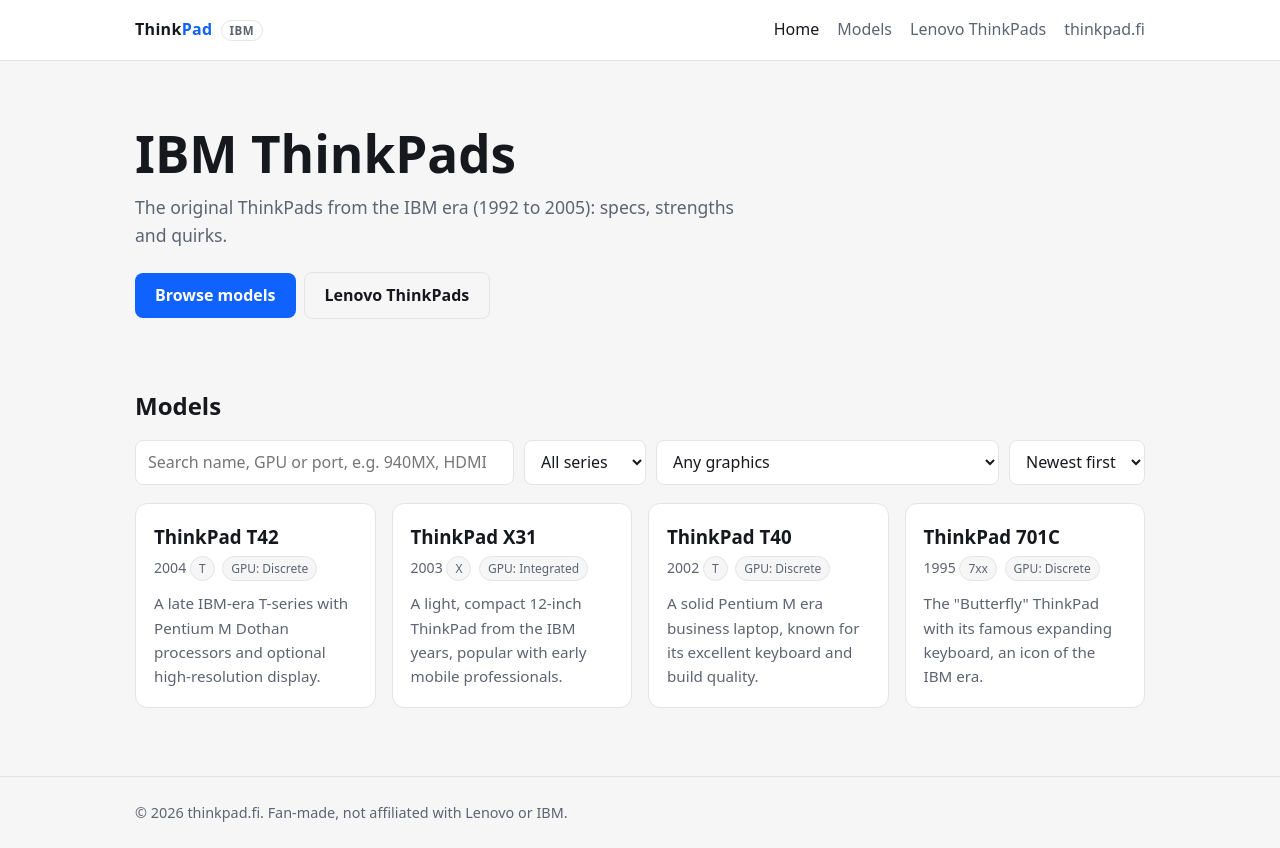
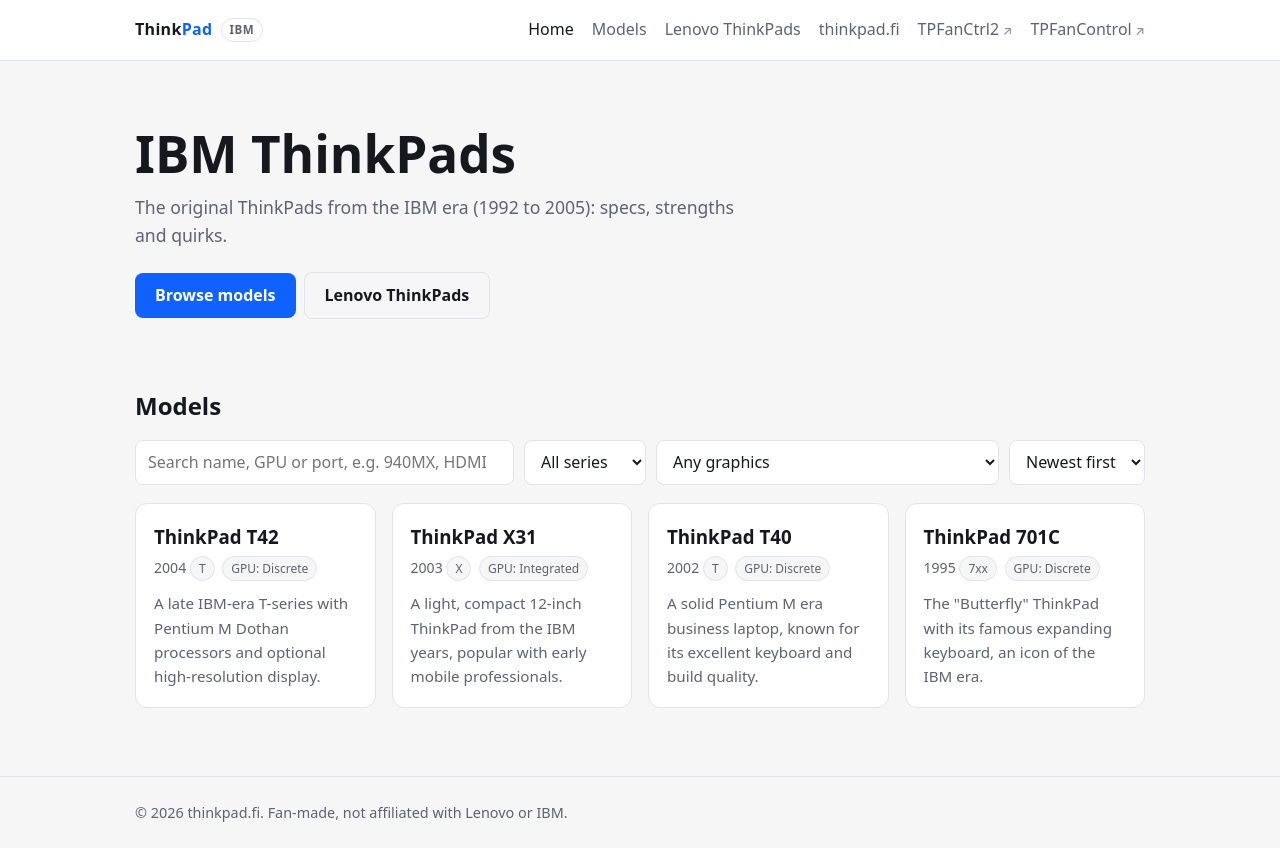
Before and after one commit to mr-ukko/IBM-Thinkpad-site, a plain HTML site: page index.html in a window 1280 px wide. Drawn offline with Linux system fonts and the light colour scheme.

Commit message:
new top bar

```diff
--- a/assets/app.js
+++ b/assets/app.js
@@ -34,12 +34,16 @@
 
   function mount(active) {
     var app = document.getElementById("app");
+    var apexUrl = window.TP ? window.TP.url("") : S.main;   // local dev server aware, falls back to production
     var h = el("header", "site-header");
-    h.innerHTML = '<div class="wrap"><a class="brand" href="' + root + '">Think<b>Pad</b><span class="era">' + esc(S.label) + "</span></a>" +
+    h.innerHTML = '<div class="wrap"><span class="brand"><a class="brand-name" href="' + root + '">Think<b>Pad</b></a>' +
+      '<a class="era" href="' + esc(apexUrl) + '" title="thinkpad.fi">' + esc(S.label) + "</a></span>" +
       '<nav class="nav"><a href="' + root + '"' + (active === "home" ? ' class="active"' : "") + '>Home</a>' +
       '<a href="' + root + '#models">Models</a>' +
       '<a href="' + esc(S.other.url) + '">' + esc(S.other.name) + "</a>" +
-      '<a href="' + esc(S.main) + '">thinkpad.fi</a></nav></div>';
+      '<a href="' + esc(apexUrl) + '">thinkpad.fi</a>' +
+      (window.TP && window.TP.tools ? window.TP.tools.map(function (t) { return '<a class="ext" href="' + esc(t.url) + '" target="_blank" rel="noopener">' + esc(t.name) + "</a>"; }).join("") : "") +
+      "</nav></div>";
     document.body.insertBefore(h, app);
     var f = el("footer", "site-footer");
     f.innerHTML = '<div class="wrap">© ' + new Date().getFullYear() + " thinkpad.fi. Fan-made, not affiliated with Lenovo or IBM.</div>";
--- a/assets/env.js
+++ b/assets/env.js
@@ -12,6 +12,11 @@
     brands: [
       { key: "ibm", name: "IBM ThinkPads", era: "1992 – 2005", blurb: "The originals: butterfly keyboards, Pentium M and classic black boxes." },
       { key: "lenovo", name: "Lenovo ThinkPads", era: "2005 – today", blurb: "From the T60 to the latest X1 Carbon: the Lenovo era." },
+    ],
+    // External tools shown in the top bar of every site
+    tools: [
+      { name: "TPFanCtrl2", url: "https://github.com/Shuzhengz/TPFanCtrl2" },
+      { name: "TPFanControl", url: "https://thinkwiki.de/TPFanControl" },
     ],
     // TP.url("") -> main site, TP.url("ibm", "/t42/") -> ibm site
     url: function (sub, path) {
--- a/assets/style.css
+++ b/assets/style.css
@@ -96,3 +96,16 @@ table.specs.ports td.qty{white-space:nowrap;width:70px}
 .notes{margin:0;padding-left:20px}
 .notes li{margin:0 0 8px}
 .notes a.src{font-size:.85rem;color:var(--muted);text-decoration:underline}
+
+/* ---- brand icon + external tool links ---- */
+.nav a.ext::after{content:" \2197";font-size:.8em;opacity:.7}
+
+/* ---- brand: "ThinkPad" link + pill linking to thinkpad.fi ---- */
+.brand{display:inline-flex;align-items:center}
+.brand a{color:inherit}
+.brand a:hover{text-decoration:none}
+.brand a.era{color:var(--muted)}
+.brand a.era:hover{border-color:var(--accent);color:var(--text)}
+.brand .era-icon{display:inline-flex;align-items:center;gap:6px;padding:3px 8px 3px 4px;text-transform:none}
+.brand .era-icon img{display:block;border-radius:6px}
+.brand .era-icon small{font-size:.72rem;font-weight:700;letter-spacing:.04em;text-transform:uppercase}
```
